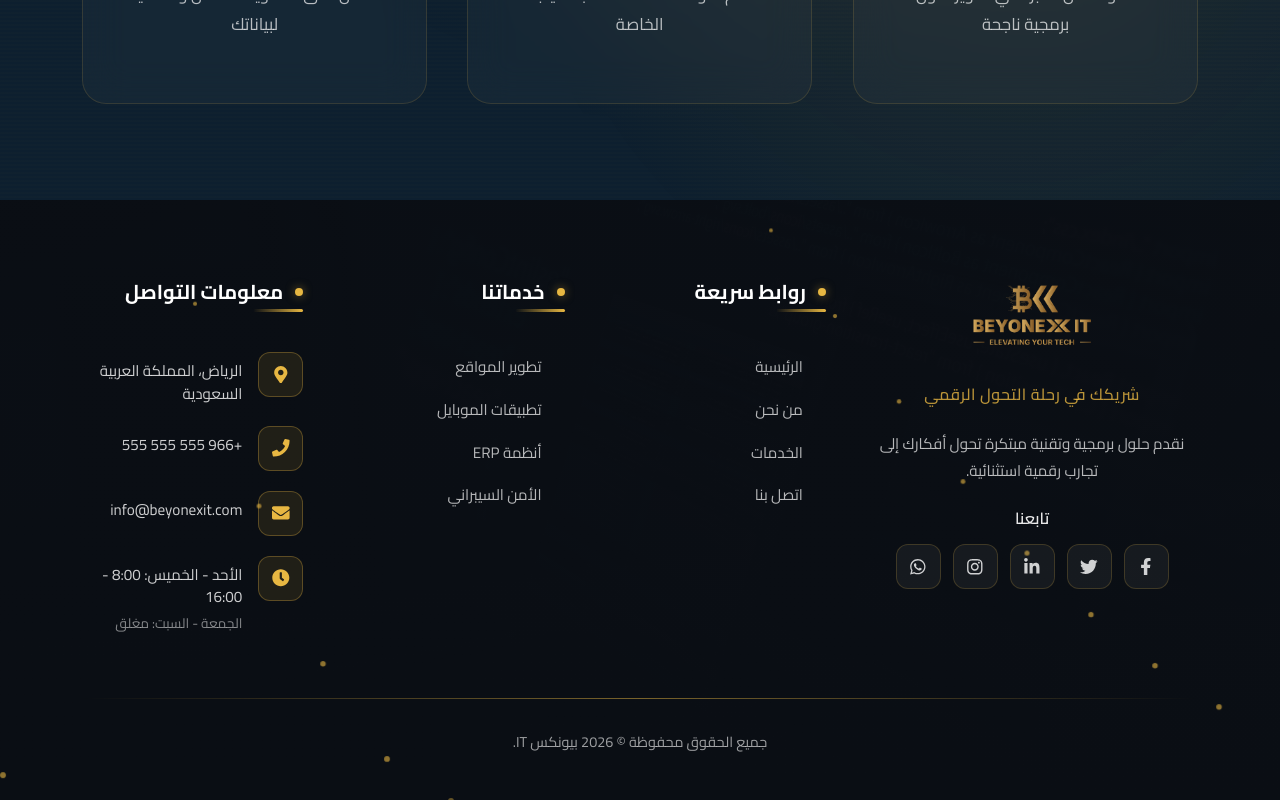
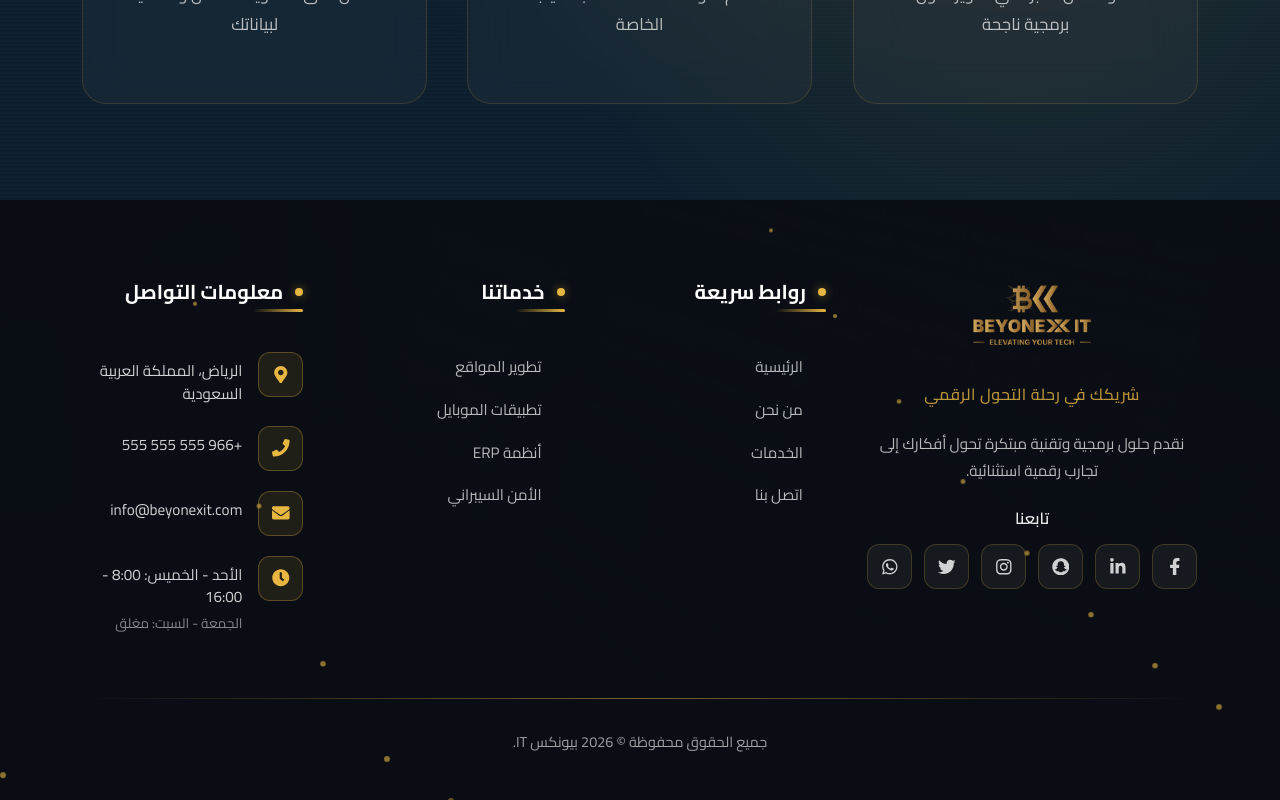
Before and after one commit to mahmoudamged74/Beyonex-IT, a React (Vite) app: page / in a window 1280 px wide. Shown: the part 3996-4796 px from the top of the page. Built offline with nearby package versions, Linux system fonts and the light colour scheme.

Commit message:
Update Footer component with new social media links and icons
- Removed unused icons and added Snapchat icon with corresponding link.
- Updated LinkedIn and Instagram links for better accessibility.
- Rearranged social media links for improved organization.

```diff
--- a/src/Components/Footer/Footer.jsx
+++ b/src/Components/Footer/Footer.jsx
@@ -11,8 +11,7 @@ import {
   FaEnvelope,
   FaClock,
   FaArrowRight,
-  FaCode,
-  FaHeart
+  FaSnapchat
 } from 'react-icons/fa'
 import styles from './Footer.module.css'
 
@@ -45,12 +44,28 @@ export default function Footer() {
   ]
 
   const socialLinks = [
-    { icon: FaFacebookF, href: '#', label: 'Facebook', color: '#1877F2' },
-    { icon: FaTwitter, href: '#', label: 'Twitter', color: '#1DA1F2' },
-    { icon: FaLinkedinIn, href: '#', label: 'LinkedIn', color: '#0A66C2' },
-    { icon: FaInstagram, href: '#', label: 'Instagram', color: '#E4405F' },
-    { icon: FaWhatsapp, href: '#', label: 'WhatsApp', color: '#25D366' }
-  ]
+    { icon: FaFacebookF, href: "#", label: "Facebook", color: "#1877F2" },
+    {
+      icon: FaLinkedinIn,
+      href: "https://www.linkedin.com/in/beyonex-it-53a5713a9/",
+      label: "LinkedIn",
+      color: "#0A66C2",
+    },
+    {
+      icon: FaSnapchat,
+      href: "https://www.snapchat.com/add/beyonex.it",
+      label: "SnapChat",
+      color: "#d1d414",
+    },
+    {
+      icon: FaInstagram,
+      href: "https://www.instagram.com/beyonex.it/?hl=ar",
+      label: "Instagram",
+      color: "#E4405F",
+    },
+    { icon: FaTwitter, href: "#", label: "Twitter", color: "#1DA1F2" },
+    { icon: FaWhatsapp, href: "#", label: "WhatsApp", color: "#25D366" },
+  ];
 
   return (
     <footer className={styles.footer}>
```
